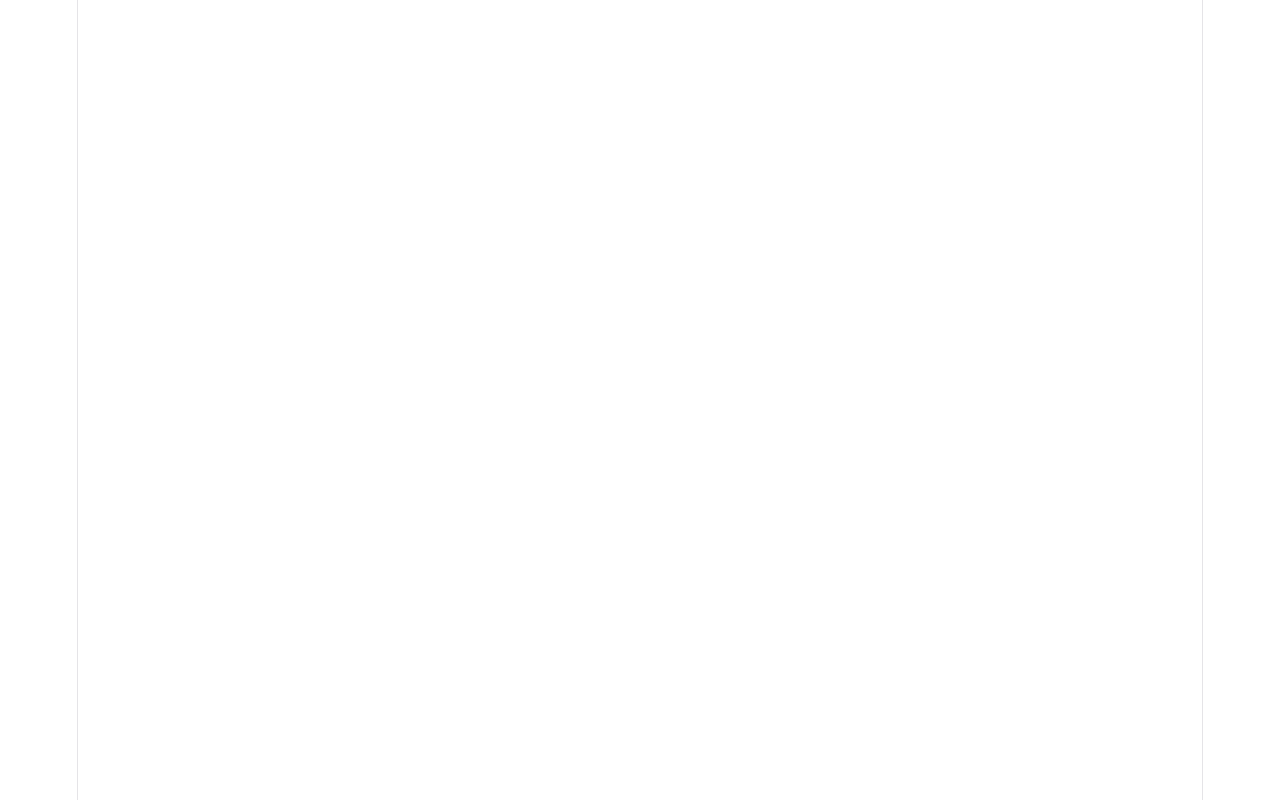
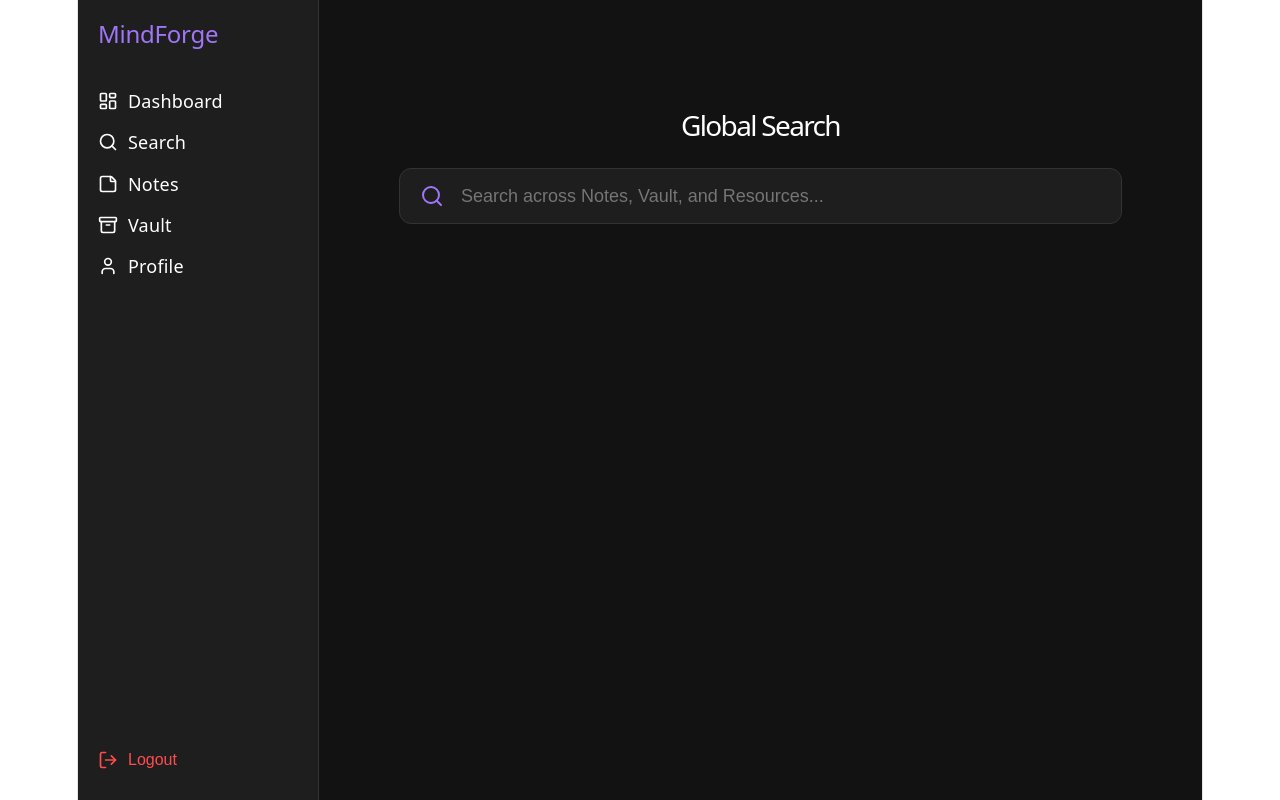
Before and after one commit to YashXTensei/mindforge, a React app in the folder frontend/: page /search in a window 1280 px wide. Before the commit this address had no page. Built offline with nearby package versions, Linux system fonts and the light colour scheme; the HTML template or start-up script is replaced by a standard one.

Commit message:
feat(search): implement global search with full-text search

```diff
--- a/frontend/src/App.jsx
+++ b/frontend/src/App.jsx
@@ -6,6 +6,7 @@ import Notes from './pages/notes';
 import Profile from './pages/Profile';
 import Dashboard from './pages/Dashboard';
 import Vault from './pages/Vault';
+import Search from './pages/Search';
 
 function App() {
     return (
@@ -21,6 +22,7 @@ function App() {
                     <Route path="/dashboard" element={<Dashboard />} />
                     <Route path="/notes" element={<Notes />} />
                     <Route path="/vault" element={<Vault />} />
+                    <Route path="/search" element={<Search />} />
                     <Route path="/profile" element={<Profile />} />
                 </Route>
             </Routes>
--- /dev/null
+++ b/frontend/src/api/search.js
@@ -0,0 +1,7 @@
+import API from './axios';
+
+export const fetchSearchResults = async (query) => {
+    if (!query) return [];
+    const response = await API.get('/search/', { params: { q: query } });
+    return response.data;
+};
--- a/frontend/src/components/Layout.jsx
+++ b/frontend/src/components/Layout.jsx
@@ -1,5 +1,5 @@
 import { Outlet, Link, useNavigate } from 'react-router-dom';
-import { LayoutDashboard, StickyNote, LogOut, User , Archive } from 'lucide-react';
+import { LayoutDashboard, StickyNote, LogOut, User , Archive, Search } from 'lucide-react';
 
 export default function Layout() {
     const navigate = useNavigate();
@@ -30,6 +30,10 @@ export default function Layout() {
                 <nav style={{ display: 'flex', flexDirection: 'column', gap: '15px', flexGrow: 1 }}>
                     <Link to="/dashboard" style={{ color: 'white', textDecoration: 'none', display: 'flex', alignItems: 'center', gap: '10px' }}>
                         <LayoutDashboard size={20} /> Dashboard
+                    </Link>
+
+                    <Link to="/search" style={{ color: 'white', textDecoration: 'none', display: 'flex', alignItems: 'center', gap: '10px' }}>
+                        <Search size={20} /> Search
                     </Link>
 
                     <Link to="/notes" style={{ color: 'white', textDecoration: 'none', display: 'flex', alignItems: 'center', gap: '10px' }}>
--- /dev/null
+++ b/frontend/src/pages/Search.jsx
@@ -0,0 +1,133 @@
+import React, { useState, useEffect } from 'react';
+import { useQuery } from '@tanstack/react-query';
+import { Search as SearchIcon, FileText, Link2, StickyNote, ArrowUpRight } from 'lucide-react';
+import { fetchSearchResults } from '../api/search';
+import { useNavigate } from 'react-router-dom';
+
+export default function Search() {
+    const [searchTerm, setSearchTerm] = useState('');
+    const [debouncedTerm, setDebouncedTerm] = useState('');
+    const navigate = useNavigate();
+
+    // Debounce input to avoid spamming the backend
+    useEffect(() => {
+        const timerId = setTimeout(() => {
+            setDebouncedTerm(searchTerm);
+        }, 300);
+        return () => clearTimeout(timerId);
+    }, [searchTerm]);
+
+    const { data: results, isLoading } = useQuery({
+        queryKey: ['search', debouncedTerm],
+        queryFn: () => fetchSearchResults(debouncedTerm),
+        enabled: debouncedTerm.trim().length > 0,
+    });
+
+    const getIcon = (type) => {
+        if (type === 'note') return <StickyNote size={20} color="#60A5FA" />;
+        if (type === 'pdf') return <FileText size={20} color="#F87171" />;
+        if (type === 'resource') return <Link2 size={20} color="#34D399" />;
+        return <SearchIcon size={20} />;
+    };
+
+    const handleResultClick = (result) => {
+        if (result.type === 'note') {
+            navigate('/notes');
+        } else if (result.type === 'pdf') {
+            if (result.url) {
+                // If it's a full URL, use it, otherwise prepend backend URL
+                const fullUrl = result.url.startsWith('http') ? result.url : `http://127.0.0.1:8000${result.url}`;
+                window.open(fullUrl, '_blank');
+            }
+        } else if (result.type === 'resource') {
+            if (result.url) window.open(result.url, '_blank');
+        }
+    };
+
+    return (
+        <div style={{ padding: '40px', maxWidth: '800px', margin: '0 auto', color: '#e0e0e0' }}>
+            <h1 style={{ marginBottom: '30px', fontSize: '28px', color: 'white' }}>Global Search</h1>
+
+            <div style={{ marginBottom: '40px', display: 'flex', alignItems: 'center', backgroundColor: '#1E1E1E', borderRadius: '12px', padding: '15px 20px', border: '1px solid #333' }}>
+                <SearchIcon size={24} color="#A076F9" style={{ marginRight: '15px' }} />
+                <input
+                    type="text"
+                    placeholder="Search across Notes, Vault, and Resources..."
+                    value={searchTerm}
+                    onChange={(e) => setSearchTerm(e.target.value)}
+                    autoFocus
+                    style={{
+                        flex: 1,
+                        background: 'transparent',
+                        border: 'none',
+                        color: 'white',
+                        fontSize: '18px',
+                        outline: 'none',
+                    }}
+                />
+            </div>
+
+            {isLoading && <div style={{ textAlign: 'center', color: '#A076F9', fontSize: '16px' }}>Searching database...</div>}
+
+            {!isLoading && debouncedTerm && (!results || results.length === 0) && (
+                <div style={{ textAlign: 'center', color: '#aaa', padding: '40px', backgroundColor: '#111', borderRadius: '8px' }}>
+                    <SearchIcon size={40} color="#333" style={{ marginBottom: '15px' }} />
+                    <div>No results found for "{debouncedTerm}"</div>
+                </div>
+            )}
+
+            {!isLoading && results && results.length > 0 && (
+                <div style={{ display: 'flex', flexDirection: 'column', gap: '15px' }}>
+                    {results.map((result) => (
+                        <div
+                            key={`${result.type}-${result.id}`}
+                            onClick={() => handleResultClick(result)}
+                            style={{
+                                backgroundColor: '#1a1a1a',
+                                border: '1px solid #333',
+                                borderRadius: '10px',
+                                padding: '20px',
+                                cursor: 'pointer',
+                                transition: 'all 0.2s',
+                                display: 'flex',
+                                flexDirection: 'column',
+                                gap: '10px'
+                            }}
+                            onMouseEnter={(e) => { e.currentTarget.style.borderColor = '#A076F9'; e.currentTarget.style.transform = 'translateY(-2px)'; e.currentTarget.style.backgroundColor = '#1f1f1f'; }}
+                            onMouseLeave={(e) => { e.currentTarget.style.borderColor = '#333'; e.currentTarget.style.transform = 'translateY(0)'; e.currentTarget.style.backgroundColor = '#1a1a1a'; }}
+                        >
+                            <div style={{ display: 'flex', alignItems: 'center', justifyContent: 'space-between' }}>
+                                <div style={{ display: 'flex', alignItems: 'center', gap: '12px' }}>
+                                    {getIcon(result.type)}
+                                    <h3 style={{ margin: 0, fontSize: '18px', fontWeight: '500', color: 'white' }}>
+                                        {result.title}
+                                    </h3>
+                                    <span style={{ fontSize: '12px', padding: '4px 10px', borderRadius: '12px', backgroundColor: '#333', color: '#ccc', textTransform: 'capitalize' }}>
+                                        {result.type}
+                                    </span>
+                                </div>
+                                <ArrowUpRight size={18} color="#555" />
+                            </div>
+
+                            {result.preview && (
+                                <p style={{ margin: 0, color: '#9ca3af', fontSize: '14px', lineHeight: '1.6' }}>
+                                    {result.preview}
+                                </p>
+                            )}
+
+                            {(result.category || (result.tags && result.tags.length > 0)) && (
+                                <div style={{ display: 'flex', gap: '15px', marginTop: '8px' }}>
+                                    {result.category && (
+                                        <span style={{ fontSize: '13px', color: '#A076F9', display: 'flex', alignItems: 'center', gap: '5px' }}>
+                                            Category: {result.category}
+                                        </span>
+                                    )}
+                                </div>
+                            )}
+                        </div>
+                    ))}
+                </div>
+            )}
+        </div>
+    );
+}
```
Also changed, not shown: 1 other file (tests, documents, lock files or other folders).
